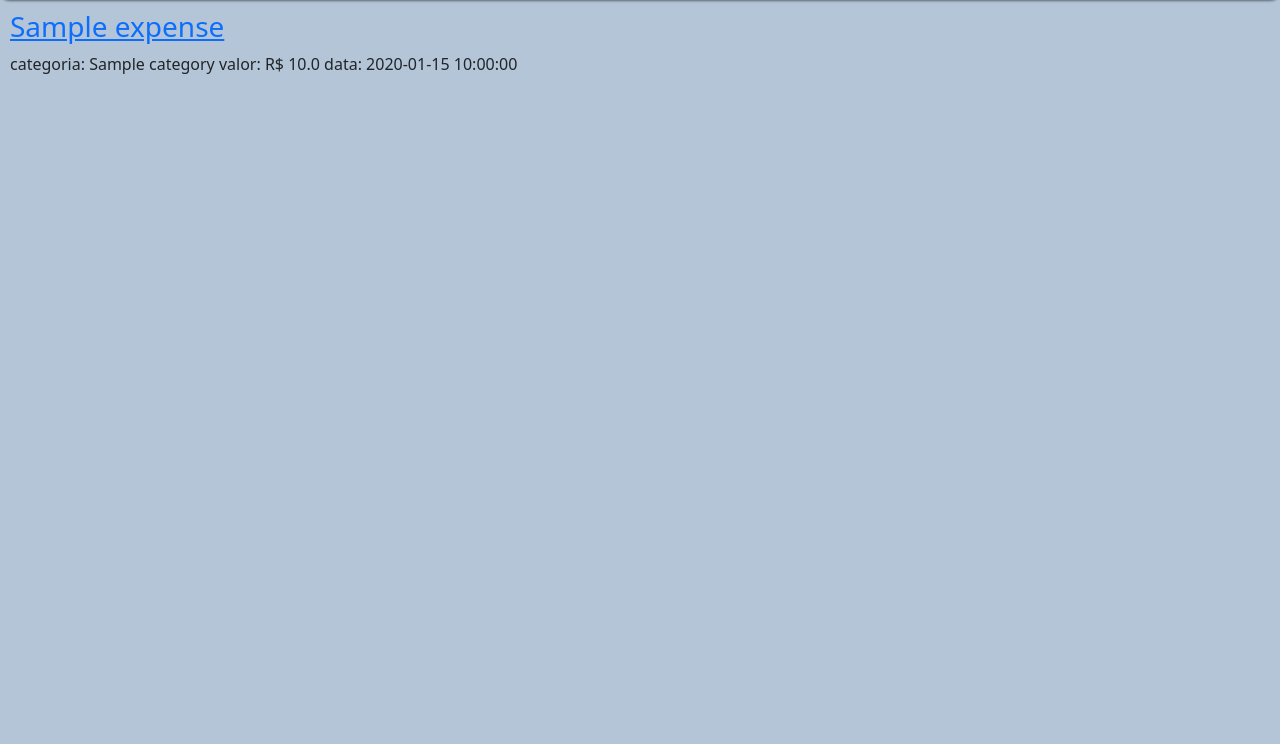
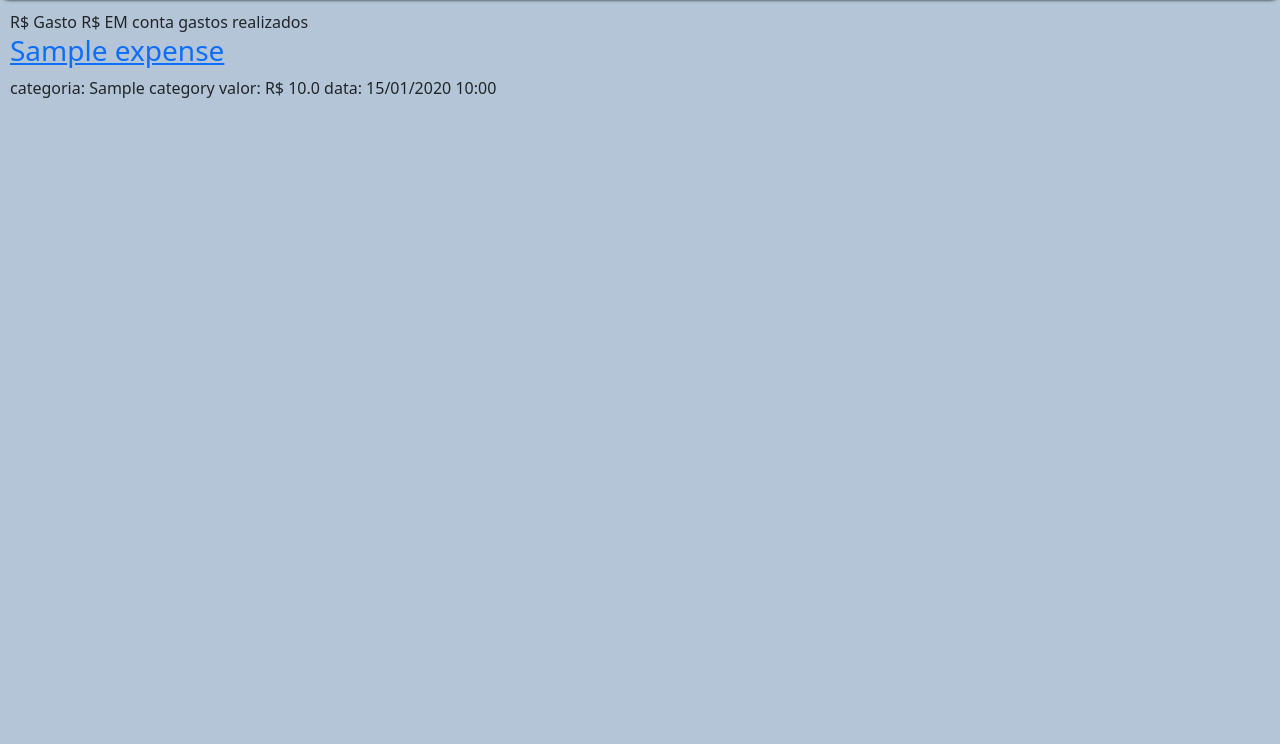
Before and after one commit to felipe-fjs/registro_de_gastos, a Flask app: page / in a window 1280 px wide. Shown: the part 56-800 px from the top of the page. Run offline with Flask 3, Linux system fonts and the light colour scheme; a user stored in the database is signed in; tables that the repository leaves empty hold one stand-in row (values such as "Sample post"); parts of the project's set-up code (start-up, migrations or seed data) failed here and were passed over; some libraries are stand-ins or nearby versions.

Commit message:
Update home.html
modificando nome das classes

```diff
--- a/app/templates/expenses/home.html
+++ b/app/templates/expenses/home.html
@@ -1,27 +1,32 @@
 {% extends "base.html" %}
 
-{% block head %} {% endblock %}
+{% block head %}
+    <link rel="stylesheet" href="{{ url_for('static', filename='css/expenses/style.css') }}">
+{% endblock %}
 
 {% block content %}
 
-    <main>
+    <main class="main-home">
         {% if expenses %}
             <section class="expenses-section">
-                <section class="expense-card-section">
+                <section class="expenses-summary-section">
+                    <span class="total-spent-card">R$ Gasto</span>
+                    <span class="balance-card">R$ EM conta</span>
+                    <span class="expenses-count-card">gastos realizados</span>
+                </section>
+                <section class="expenses-card-section">
                     {% for expense in expenses %}
                         <div class="expense-card">
-                        <h3 class="expense-card-title"><a href="{{ url_for('expenses.read_expense', id=expense.id, title=expense.title)}}">{{ expense.title}}</a></h3>
+                            <h3 class="expense-card-title"><a href="{{ url_for('expenses.read', id=expense.id, title=expense.title)}}">{{ expense.title}}</a></h3>
                             <span class="expense-card-info">
                                 <span class="expense-card-category">categoria: {{ expense.get_category_name() }}</span>
                                 <span class="expense-card-amount">valor: R$ {{ expense.amount }}</span>
-                            <span class="expense-card-data">data: {{ expense.date }}</span>
+                                <span class="expense-card-data">data: {{ expense.get_date()  }}</span>
                             </span>
                         </div>
                     {% endfor %}
                 </section>
             </section>
-
-
 
         {% else %}
             <h2 class="alert alert-warning">Nenhum gasto foi registrado!</h2>
```
Lines whose indentation alone changed are shown as unchanged.
